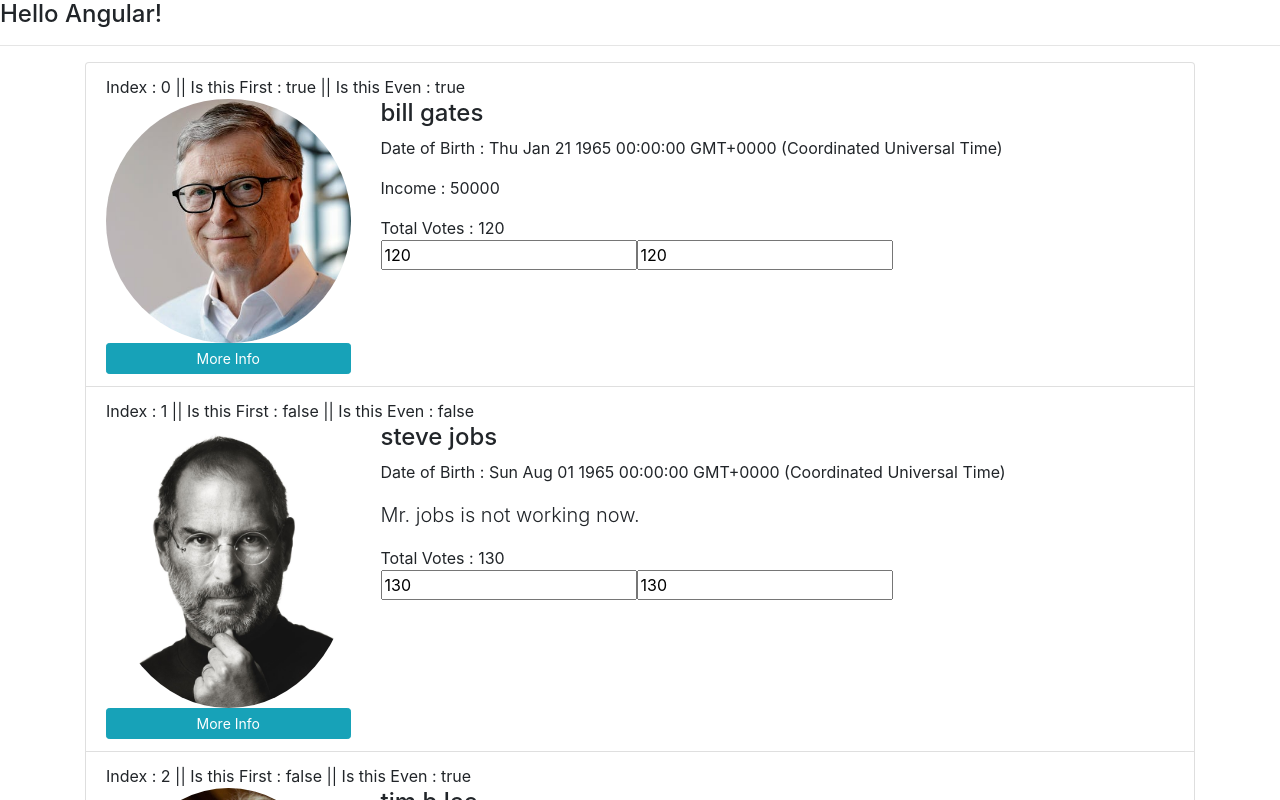
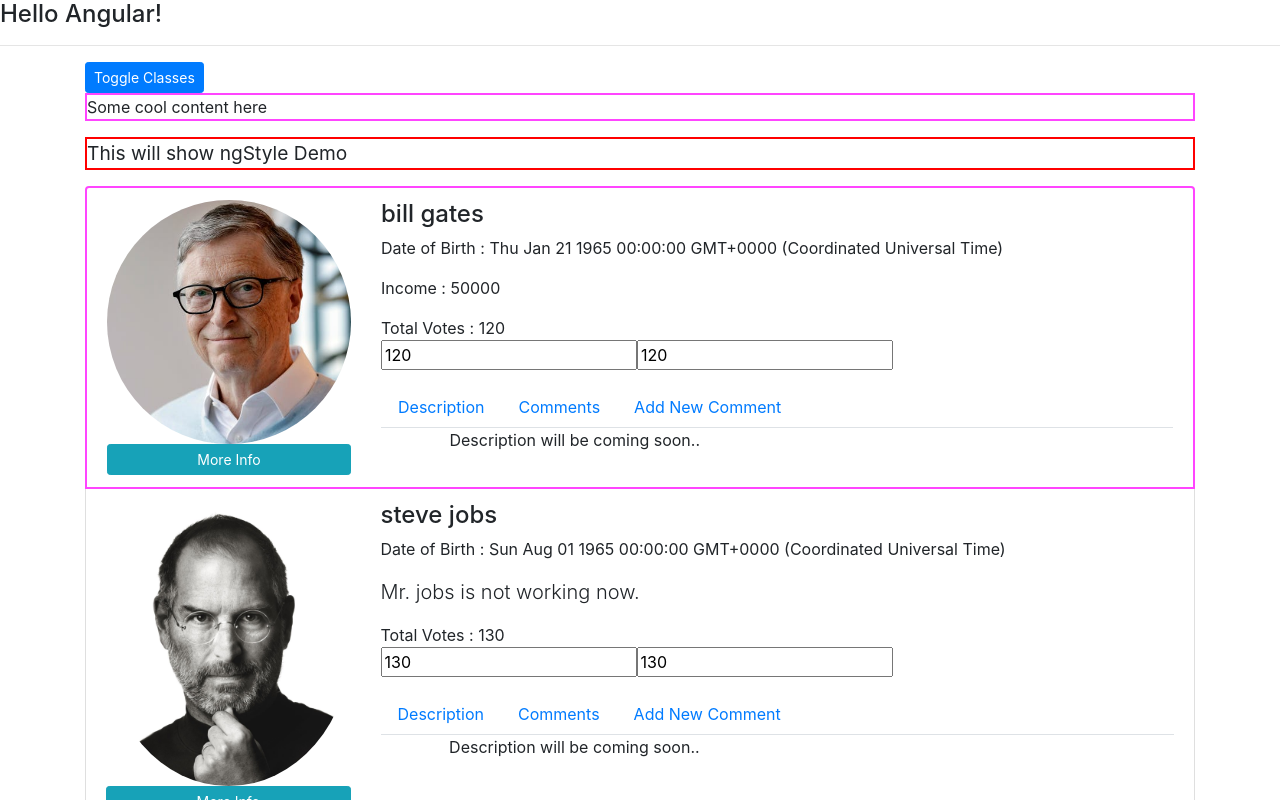
Before and after one commit to synergy2411/incedo-nov21-b1, an Angular app in the folder users-app/: page / in a window 1280 px wide. Shown: the top 800 px of the page. Built offline with nearby package versions, Linux system fonts and the light colour scheme.

Commit message:
directives added

```diff
--- a/users-app/src/app/components/users/user-info/user-info.component.html
+++ b/users-app/src/app/components/users/user-info/user-info.component.html
@@ -13,3 +13,31 @@
 </ng-template>
 
 <ng-content select="footer"></ng-content>
+
+<ul class="nav nav-tabs">
+  <li class="nav-item">
+    <a class="nav-link" (click)="tab=1">Description</a>
+  </li>
+  <li class="nav-item">
+    <a class="nav-link" (click)="tab=2">Comments</a>
+  </li>
+  <li class="nav-item">
+    <a class="nav-link" (click)="tab=3">Add New Comment</a>
+  </li>
+</ul>
+
+<div class="row">
+  <div class="col-10 offset-1">
+    <div [ngSwitch]="tab">
+      <div *ngSwitchCase="'1'">
+        <p>Description will be coming soon..</p>
+      </div>
+      <div *ngSwitchCase="'2'">
+        <p>Comments coming soon...</p>
+      </div>
+      <div *ngSwitchCase="'3'">
+        <p>Comment form will be coming soon...</p>
+      </div>
+    </div>
+  </div>
+</div>
--- a/users-app/src/app/components/users/user-info/user-info.component.ts
+++ b/users-app/src/app/components/users/user-info/user-info.component.ts
@@ -9,5 +9,5 @@
 export class UserInfoComponent {
 
   @Input() user : User;
-
+  tab = 1;
 }
--- a/users-app/src/app/components/users/users.component.css
+++ b/users-app/src/app/components/users/users.component.css
@@ -0,0 +1,8 @@
+.my-border{
+  border : 2px #ff45ff solid
+}
+
+.my-feature{
+  font-weight: bold;
+  font-size: 1.2em;
+}
--- a/users-app/src/app/components/users/users.component.html
+++ b/users-app/src/app/components/users/users.component.html
@@ -1,11 +1,20 @@
 <div class="container">
+
+  <!-- <p [ngClass]="['my-border', 'my-feature']">Some cool content here</p> -->
+  <button class="btn btn-sm btn-primary" (click)="onToggleClasses()">Toggle Classes</button>
+
+  <p [ngClass]="myDynamicClass">Some cool content here</p>
+  <p [ngStyle]="myDynamicStyle"> This will show ngStyle Demo</p>
+
 <ul class="list-group">
-  <li class="list-group-item" *ngFor="let user of users;index as i;first as isFirst;even as isEven;">
-    <div class="row">
+  <li class="list-group-item"
+    *ngFor="let user of users;index as i;first as isFirst;even as isEven;"
+    [ngClass]="{'my-border' : isEven}">
+    <!-- <div class="row">
       <div class="col-12">
         Index : {{ i }} || Is this First : {{ isFirst }} || Is this Even : {{ isEven }}
       </div>
-    </div>
+    </div> -->
     <div class="row">
       <div class="col-3">
         <app-user-img [user]="user" (childEvent)="onMoreInfo($event)"></app-user-img>
@@ -18,6 +27,7 @@
         </app-user-info>
       </div>
     </div>
+
   </li>
 </ul>
 </div>
--- a/users-app/src/app/components/users/users.component.ts
+++ b/users-app/src/app/components/users/users.component.ts
@@ -10,6 +10,16 @@
 export class UsersComponent implements OnInit{
 
   users : User[];
+  myDynamicClass = {'my-border' : true, 'my-feature' : false}
+  myDynamicStyle = {
+    'font-size' : '1.2em',
+    'border' : '2px red solid'
+  }
+
+  onToggleClasses(){
+    this.myDynamicClass['my-border'] = !this.myDynamicClass['my-border']
+    this.myDynamicClass['my-feature'] = !this.myDynamicClass['my-feature']
+  }
 
   ngOnInit(){
     this.users = USER_DATA;
```
Also changed, not shown: 1 other file (tests, documents, lock files or other folders).
